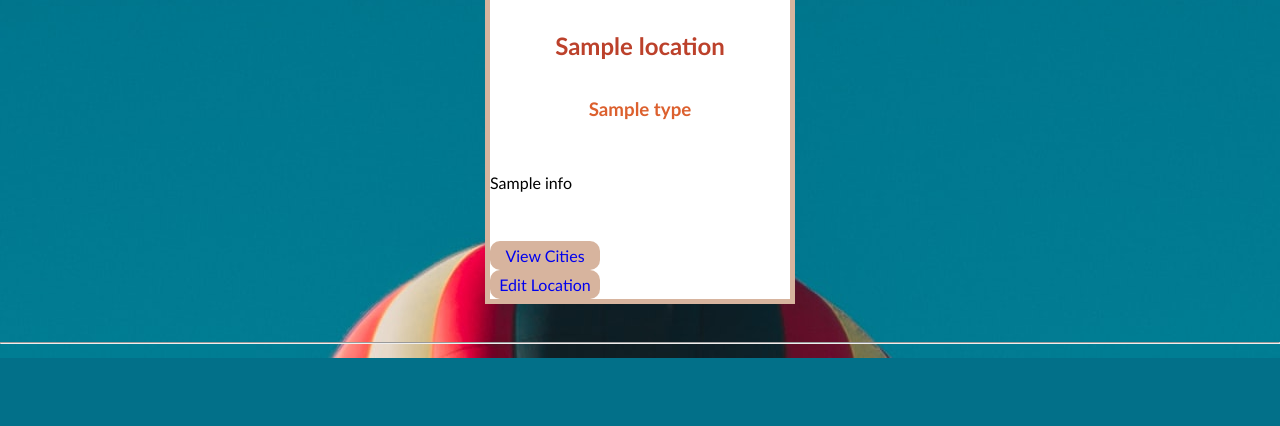
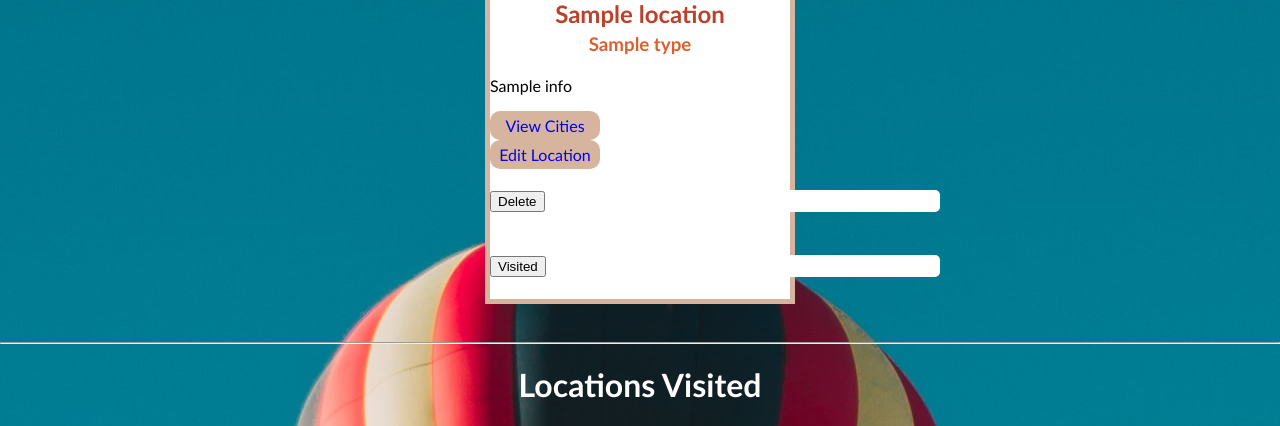
Before and after one commit to JazzRose/travel_bucketlist, a Flask app: page /locations in a window 1280 px wide. Shown: the part 442-868 px from the top of the page. Before the commit the page ends 800 px from the top, so only its background shows below. Run offline with Flask 2, Linux system fonts and the light colour scheme; a database or web service that is not in the repository returns one stand-in record (values such as "Sample title"); some libraries are stand-ins or nearby versions.

Commit message:
added deletes

```diff
--- a/controllers/locations_controller.py
+++ b/controllers/locations_controller.py
@@ -55,3 +55,13 @@
 def cities_in_location(id):
     cities = location_repository.select_cities_in_location(id)
     return render_template("/locations/cities.html", cities = cities)
+
+@locations_blueprint.route("/locations/<id>/delete", methods=["POST"])
+def delete_location(id):
+    location_repository.delete(id)
+    return redirect("/locations")
+
+@locations_blueprint.route("/locations/<id>/visited", methods = ["POST"])
+def mark_location_visited(id):
+    location_repository.mark_visited(id)
+    return redirect("/locations")
--- a/repositories/city_repository.py
+++ b/repositories/city_repository.py
@@ -27,6 +27,10 @@
     city = City(result["name"], result["info"] ,location, result["id"])
     return city
 
+def delete(id):
+    sql = "DELETE FROM cities WHERE id = %s"
+    values = [id]
+    run_sql(sql, values)
 
 def update(city):
     sql = "UPDATE cities SET (name, info, location_id) = (%s, %s, %s) WHERE id = %s"
--- a/repositories/location_repository.py
+++ b/repositories/location_repository.py
@@ -27,6 +27,11 @@
     location = Location(result["name"],result["type"], result["info"], result["visited"], result["id"])
     return location
 
+def delete(id):
+    sql = "DELETE FROM locations WHERE id = %s"
+    values = [id]
+    run_sql(sql, values)
+
 def update(location):
     sql = "UPDATE locations SET (name,type,info) = (%s,%s,%s) WHERE id = %s"
     values = [location.name,location.type,location.info,location.id]
@@ -41,3 +46,8 @@
         city = City(result["name"], result["info"], result["location_id"],result["id"])
         cities.append(city)
     return cities
+
+def mark_visited(id):
+    sql = "UPDATE locations SET visited = True WHERE id = %s"
+    values =[id]
+    run_sql(sql,values)
--- a/templates/cities/index.html
+++ b/templates/cities/index.html
@@ -23,6 +23,9 @@
             <div>
                 <a href="/cities/{{ city.id }}/trip"> Review City </a>
             </div>
+            <form action="/cities/{{ city.id }}/delete" method="POST">
+                        <input type="submit" value="Delete">
+            </form>
     </div>
 
 {% endfor %}
--- a/templates/locations/index.html
+++ b/templates/locations/index.html
@@ -20,11 +20,15 @@
 
                         <a class = "tilebuttons" href="/locations/{{ location.id }}/edit"> Edit Location </a>
                     </div>
-        </div>
+                    <form action="/locations/{{ location.id }}/delete" method="POST">
+                        <input type="submit" value="Delete">
+                    </form>
+                    <form action="/locations/{{ location.id }}/visited" method="POST">
+                        <input type="submit" value="Visited">
+                    </form>
+                </div>
 {% endfor %}
 </section>
 <hr>
-
-{% endblock %} {}
-
-{{location.name}}
+<h1>Locations Visited</h1>
+{% endblock %}
--- a/templates/trips/index.html
+++ b/templates/trips/index.html
@@ -40,6 +40,9 @@
         <p class = review >{{ trip.review }}</p>
         <h4>{{ trip.rating }} Stars </h4>
         <a href="/trips/{{ trip.id }}/edit">Edit</a>
+        <form action="/trips/{{ trip.id }}/delete" method="POST">
+            <input type="submit" value="Delete">
+        </form>
     </div>
 
     {% endfor %}
```
Also changed, not shown: controllers/cities_controller.py (+7 -0 lines), controllers/trips_controller.py (+8 -0 lines), repositories/trip_repository.py (+4 -4 lines), templates/users/profile.html (added, +10 -0 lines), static/images/Jimbo123.png (added).
